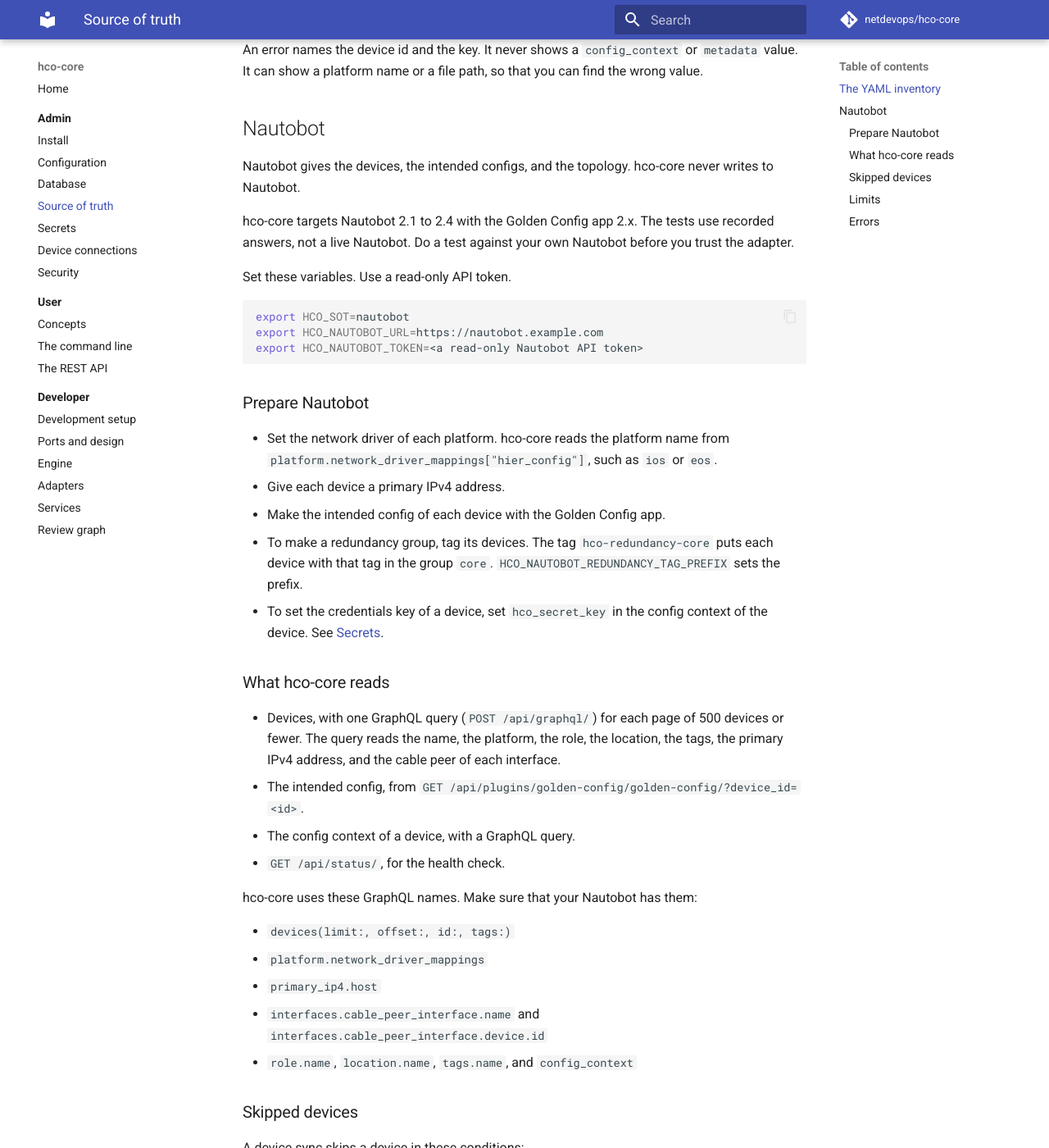
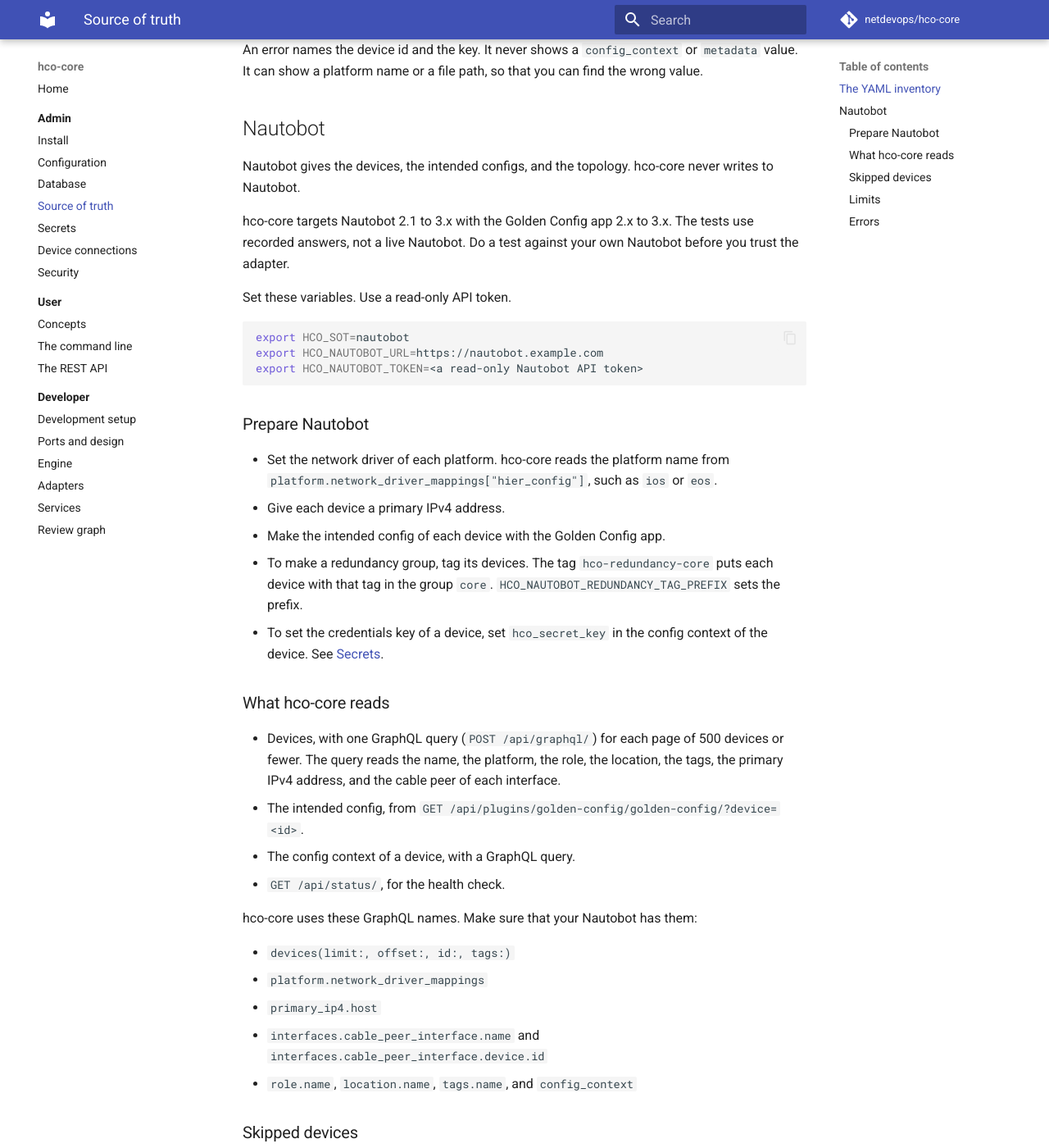
Before and after one commit to netdevops/hco-core, an MkDocs documentation site: the page built from docs/admin/source-of-truth.md, in a window 1280 px wide and 1400 px high, scrolled down 1362 px. Shown: the whole window at 82% size. Built offline with MkDocs 1.6.1 and Material for MkDocs 9.7.7, drawn with Linux system fonts in a browser that asks for light colours; comment, search, counter and statistics services are not loaded.

Commit message:
#51: Send the device filter to the Golden Config list (AC-1, AC-3, AC-4)
Nautobot answers HTTP 400 for device_id. The Golden Config list filter is device.
Update the supported range to Nautobot 2.1 to 3.x.

```diff
--- a/docs/admin/source-of-truth.md
+++ b/docs/admin/source-of-truth.md
@@ -50,7 +50,7 @@
 
 Nautobot gives the devices, the intended configs, and the topology. hco-core never writes to Nautobot.
 
-hco-core targets Nautobot 2.1 to 2.4 with the Golden Config app 2.x. The tests use recorded answers, not a live Nautobot. Do a test against your own Nautobot before you trust the adapter.
+hco-core targets Nautobot 2.1 to 3.x with the Golden Config app 2.x to 3.x. The tests use recorded answers, not a live Nautobot. Do a test against your own Nautobot before you trust the adapter.
 
 Set these variables. Use a read-only API token.
 
@@ -71,7 +71,7 @@
 ### What hco-core reads
 
 - Devices, with one GraphQL query (`POST /api/graphql/`) for each page of 500 devices or fewer. The query reads the name, the platform, the role, the location, the tags, the primary IPv4 address, and the cable peer of each interface.
-- The intended config, from `GET /api/plugins/golden-config/golden-config/?device_id=<id>`.
+- The intended config, from `GET /api/plugins/golden-config/golden-config/?device=<id>`.
 - The config context of a device, with a GraphQL query.
 - `GET /api/status/`, for the health check.
 
```
Also changed, not shown: 3 other files.
